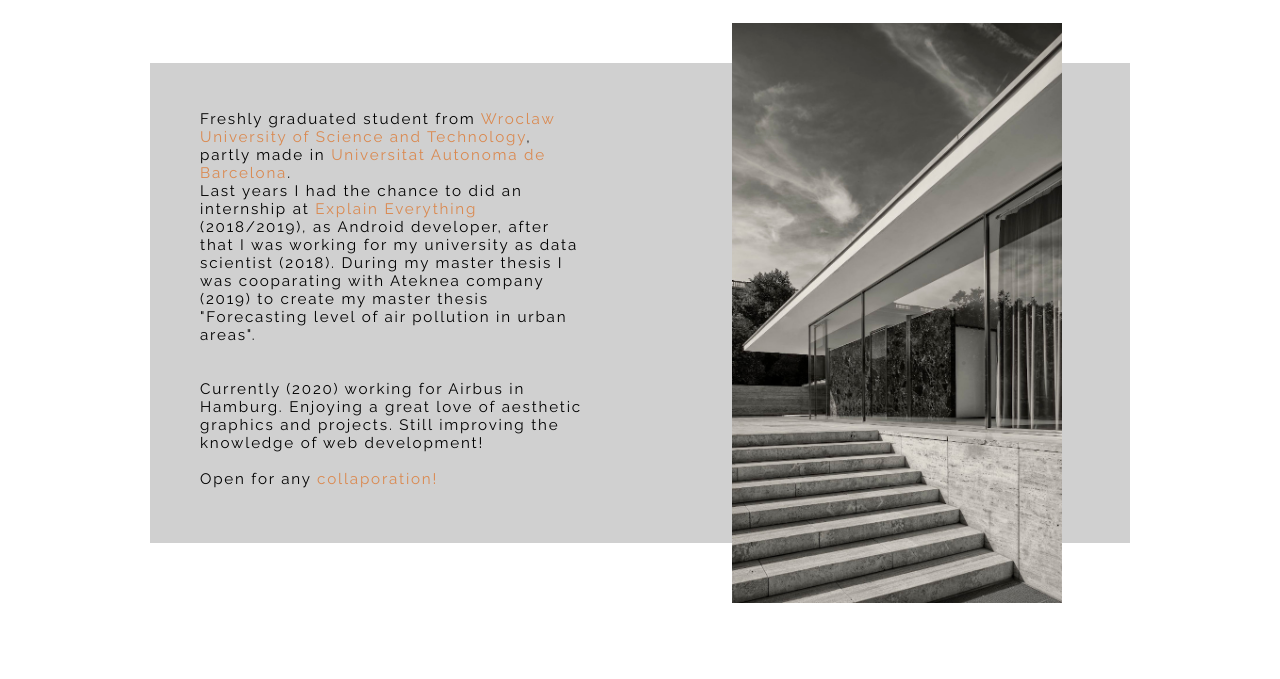
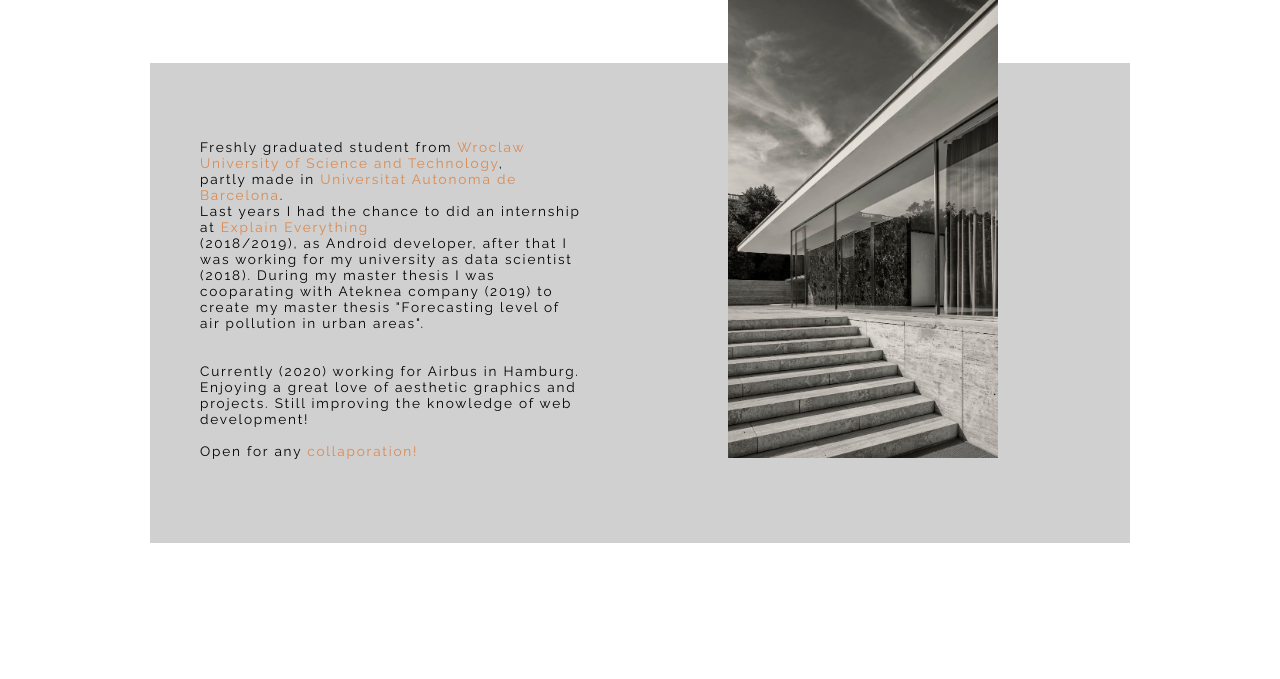
Before and after one commit to mmalak7/mmalak.portfolio.io, a React app: page /about in a window 1280 px wide. Shown: the part 121-800 px from the top of the page. Built offline with nearby package versions, Linux system fonts and the light colour scheme.

Commit message:
add photo for work res

```diff
--- a/src/stylesheets/layout/laptop/AboutHighRes.scss
+++ b/src/stylesheets/layout/laptop/AboutHighRes.scss
@@ -21,7 +21,7 @@ $higlight-text-color: #DA8950;
             position: relative;
             width: 30%;
             left: 200px;
-            font-size: .95rem;
+            font-size: .85rem;
             top: 20px;
             font-family: 'Raleway', sans-serif;
             letter-spacing: 1.8px;
@@ -52,15 +52,15 @@ $higlight-text-color: #DA8950;
 
         .owner-photo {
             position: relative;
-            width: 330px;
+            width: 270px;
             height: 100%;
-            right: 17%;
+            right: 22%;
 
             img {
                 max-width: 100%;
                 height: auto;
                 position: absolute;
-                top: 18%;
+                top: 13%;
             }
 
             @include media('>=1440px', '<1600px') {
--- a/src/stylesheets/layout/laptop/ContactHighRes.scss
+++ b/src/stylesheets/layout/laptop/ContactHighRes.scss
@@ -1,3 +1,5 @@
+@import '../../abstracts/breakpoints.scss';
+
 .contact-container {
 
     width: 100vw;
--- a/src/stylesheets/layout/laptop/HomeHighRes.scss
+++ b/src/stylesheets/layout/laptop/HomeHighRes.scss
@@ -90,7 +90,7 @@
     overflow: hidden;
 
     @include media('>=desktop', '<1440px') {
-        transform: translate(40px, -100px);
+        transform: translate(20px, -140px);
     }
 
     @include media('>=1440px', '<1600px') {
--- a/src/stylesheets/layout/laptop/WorkHighRes.scss
+++ b/src/stylesheets/layout/laptop/WorkHighRes.scss
@@ -1,3 +1,5 @@
+@import '../../abstracts/breakpoints.scss';
+
 .work-page {
     position: relative;
 
```
